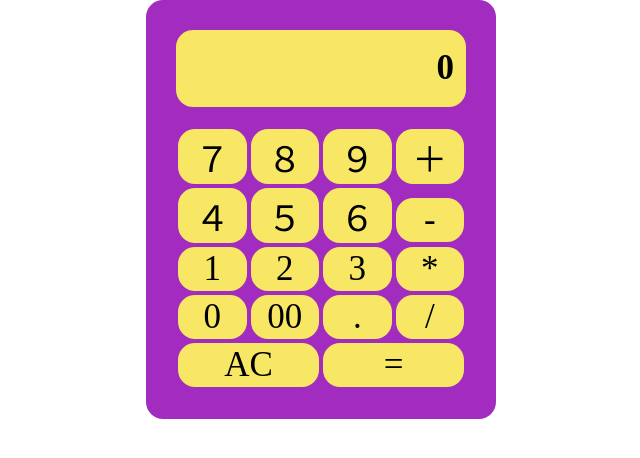
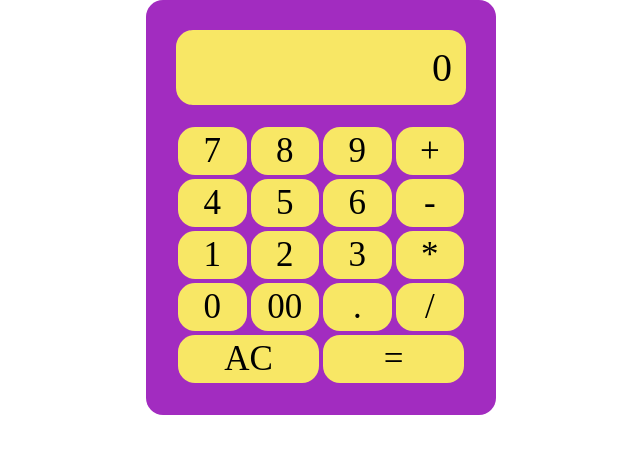
Before and after one commit to mocchineko/potepan_js_calculator, a plain HTML site: page index.html in a window 1280 px wide. Shown: the whole page, without its empty margins (319-959 px from the left). Drawn offline with nearby package versions, Linux system fonts and the light colour scheme.

Commit message:
HTMLCSSのレイアウト修正

```diff
--- a/index.html
+++ b/index.html
@@ -13,100 +13,62 @@
 <body>
     <div id="calculator" class="content-width outline-corner">
         <div class="display outline-corner">
-            <div class="display-result">
-                <p>0</p>
-            </div>
+            <input type="text" id="result" value="0" disabled="disabled" maxlength="9">
         </div>
         <ul class="buttons" class="content-width">
             <li>
-                <div class="button outline-corner">
-                    <span id="７">７</span>
-                </div>
+                <input id="7" class="button outline-corner" type="button" value="7">
             </li>
             <li>
-                <div class="button outline-corner">
-                    <span id="８">８</span>
-                </div>
+                <input id="8" class="button outline-corner" type="button" value="8">
             </li>
             <li>
-                <div class="button outline-corner">
-                    <span id="９">９</span>
-                </div>
+                <input id="9" class="button outline-corner" type="button" value="9">
             </li>
             <li>
-                <div class="button outline-corner">
-                    <span id="＋">＋</span>
-                </div>
+                <input id="plus" class="button outline-corner" type="button" value="+">
             </li>
             <li>
-                <div class="button outline-corner">
-                    <span id="４">４</span>
-                </div>
+                <input id="4" class="button outline-corner" type="button" value="4">
             </li>
             <li>
-                <div class="button outline-corner">
-                    <span id="５">５</span>
-                </div>
+                <input id="5" class="button outline-corner" type="button" value="5">
             </li>
             <li>
-                <div class="button outline-corner">
-                    <span id="６">６</span>
-                </div>
+                <input id="6" class="button outline-corner" type="button" value="6">
             </li>
             <li>
-                <div class="button outline-corner">
-                    <span id="-">-</span>
-                </div>
+                <input id="minus" class="button outline-corner" type="button" value="-">
             </li>
             <li>
-                <div class="button outline-corner">
-                    <span id="1">1</span>
-                </div>
+                <input id="1" class="button outline-corner" type="button" value="1">
             </li>
             <li>
-                <div class="button outline-corner">
-                    <span id="2">2</span>
-                </div>
+                <input id="2" class="button outline-corner" type="button" value="2">
             </li>
             <li>
-                <div class="button outline-corner">
-                    <span id="3">3</span>
-                </div>
+                <input id="3" class="button outline-corner" type="button" value="3">
             </li>
             <li>
-                <div class="button outline-corner">
-                    <span id="*">*</span>
-                </div>
+                <input id="times" class="button outline-corner" type="button" value="*">
             </li>
             <li>
-                <div class="button outline-corner">
-                    <span id="0">0</span>
-                </div>
+                <input id="0" class="button outline-corner" type="button" value="0">
             </li>
             <li>
-                <div class="button outline-corner">
-                    <span id="00">00</span>
-                </div>
+                <input id="00" class="button outline-corner" type="button" value="00">
             </li>
             <li>
-                <div class="button outline-corner">
-                    <span id=".">.</span>
-                </div>
+                <input id="dot" class="button outline-corner" type="button" value=".">
             </li>
             <li>
-                <div class="button outline-corner">
-                    <span id="/">/</span>
-                </div>
+                <input id="divide" class="button outline-corner" type="button" value="/">
             </li>
             <li class="half-width-li">
-                <div class="button outline-corner">
-                    <span id="AC">AC</span>
-                </div>
+                <input id="AC" class="button outline-corner" type="button" value="AC">
             </li>
             <li class="half-width-li">
-                <div class="button outline-corner">
-                    <span id="equal">=</span>
-                </div>
+                <input id="equal" class="button outline-corner" type="button" value="=">
             </li>
         </ul>
     </div>
--- a/main.css
+++ b/main.css
@@ -1,11 +1,57 @@
+/* 全体のレイアウト */
+
 p {
     font-size: 35px;
 }
 
 span {
-    font-size: 35px;
     padding: 2px;
 }
+
+.content-width {
+    max-width: 350px;
+    padding: 30px;
+    margin-left: auto;
+    margin-right: auto;
+}
+
+.outline-corner {
+    border-radius: 17px;
+}
+
+#calculator {
+    background-color: #a22cc0;
+}
+
+input {
+    width: 100%;
+    height: 100%;
+    padding: 2px;
+    border: 0;
+    font-weight: normal;
+    text-align: right;
+}
+
+/* ディスプレイ */
+
+.display {
+    padding: 12px;
+    background-color: #f8e765;
+}
+
+input#result {
+    width: 100%;
+    height: 100%;
+    padding: 2px;
+    border: 0;
+    text-align: right;
+    font-size: 40px;
+    font-family: "Hiragino Kaku Gothic Pro";
+    background-color: #f8e765;
+    color: #000;
+}
+
+/* ボタン */
 
 ul {
     list-style: none;
@@ -25,17 +71,12 @@ ul.buttons li {
     padding: 2px;
 }
 
-ul.buttons li div {
-    justify-content: center;
-}
-
 ul.buttons li.half-width-li {
     width: 50%;
 }
 
-li {
-    padding-left: 2px;
-    padding-right: 2px;
+ul.buttons li div {
+    justify-content: center;
 }
 
 .buttons {
@@ -43,10 +84,8 @@ li {
 }
 
 .button {
-    display: flex;
     align-items: center;
     background-color: #f8e765;
-    height:
 }
 
 .calculator-button {
@@ -54,27 +93,17 @@ li {
     position: relative;
 }
 
-.content-width {
-    max-width: 350px;
-    padding: 30px;
-    margin-left: auto;
-    margin-right: auto;
+input.button {
+    width: 100%;
+    height: 100%;
+    padding: 4px;
+    border: 0;
+    outline: none;
+    cursor: pointer;
+    text-align: center;
+    font-family: "Hiragino Kaku Gothic Pro";
 }
 
-.outline-corner {
-    border-radius: 17px;
+input.button:hover {
+    opacity: .7;
 }
-
-#calculator {
-    background-color: #a22cc0;
-}
-
-.display {
-    padding: 12px;
-    background-color: #f8e765;
-}
-
-.display-result {
-    text-align: right;
-    font-weight: bold;
-}
--- a/main.js
+++ b/main.js
@@ -1,25 +1,6 @@
+"use strict";
+
+//変数の定義
+let result = ""; //合計
+
 let
-
-
-
-    $(document).ready(function () {
-
-
-
-
-
-
-
-
-
-
-
-
-
-
-
-
-
-
-
-    });
--- a/reset.css
+++ b/reset.css
@@ -1,4 +1,8 @@
 /* margin padding reset */
+
+* {
+    font-size: 35px;
+}
 
 body, div, p, ul, ol, li, dl, dt, dd, table, th, td, img, figure, h1, h2, h3, h4, h5, h6, form, select {
     margin: 0;
```
